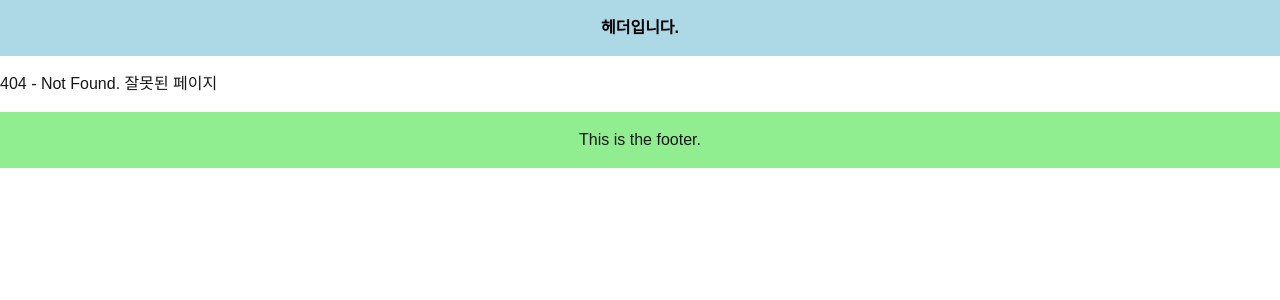
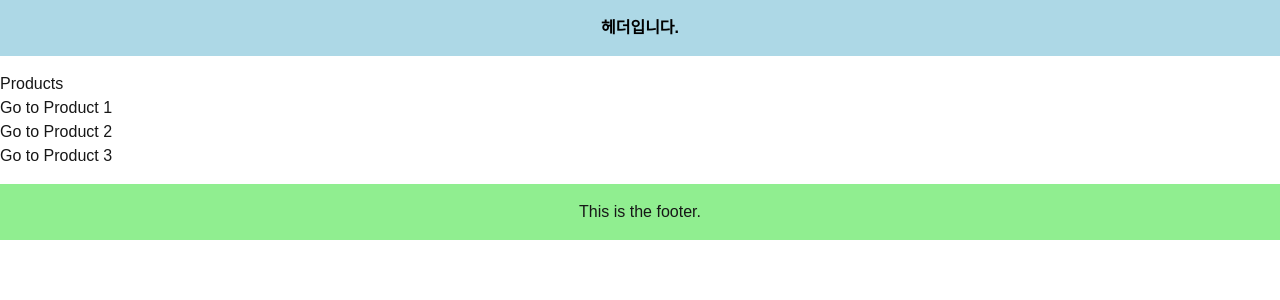
Before and after one commit to Halozhan/backend-lecture, a Next.js app: page /products in a window 1280 px wide. Before the commit this address had no page. Shown: the top 300 px of the page. Built offline with nearby package versions, Linux system fonts and the light colour scheme.

Commit message:
SSG 페이지 생성

```diff
--- /dev/null
+++ b/src/app/products/[id]/page.tsx
@@ -0,0 +1,13 @@
+export function generateStaticParams() {
+  return [{ id: "1" }, { id: "2" }, { id: "3" }];
+}
+
+export default async function ProductPage({
+  params,
+}: {
+  params: { id: string };
+}) {
+  const { id } = await params;
+
+  return <h1>Product Page ID: {id}</h1>;
+}
--- /dev/null
+++ b/src/app/products/page.tsx
@@ -0,0 +1,14 @@
+import Link from "next/link";
+
+export default function ProductsPage() {
+  return (
+    <>
+      <h1>Products</h1>
+      <Link href="/products/1?">Go to Product 1</Link>
+      <br />
+      <Link href="/products/2?">Go to Product 2</Link>
+      <br />
+      <Link href="/products/3?">Go to Product 3</Link>
+    </>
+  );
+}
```
